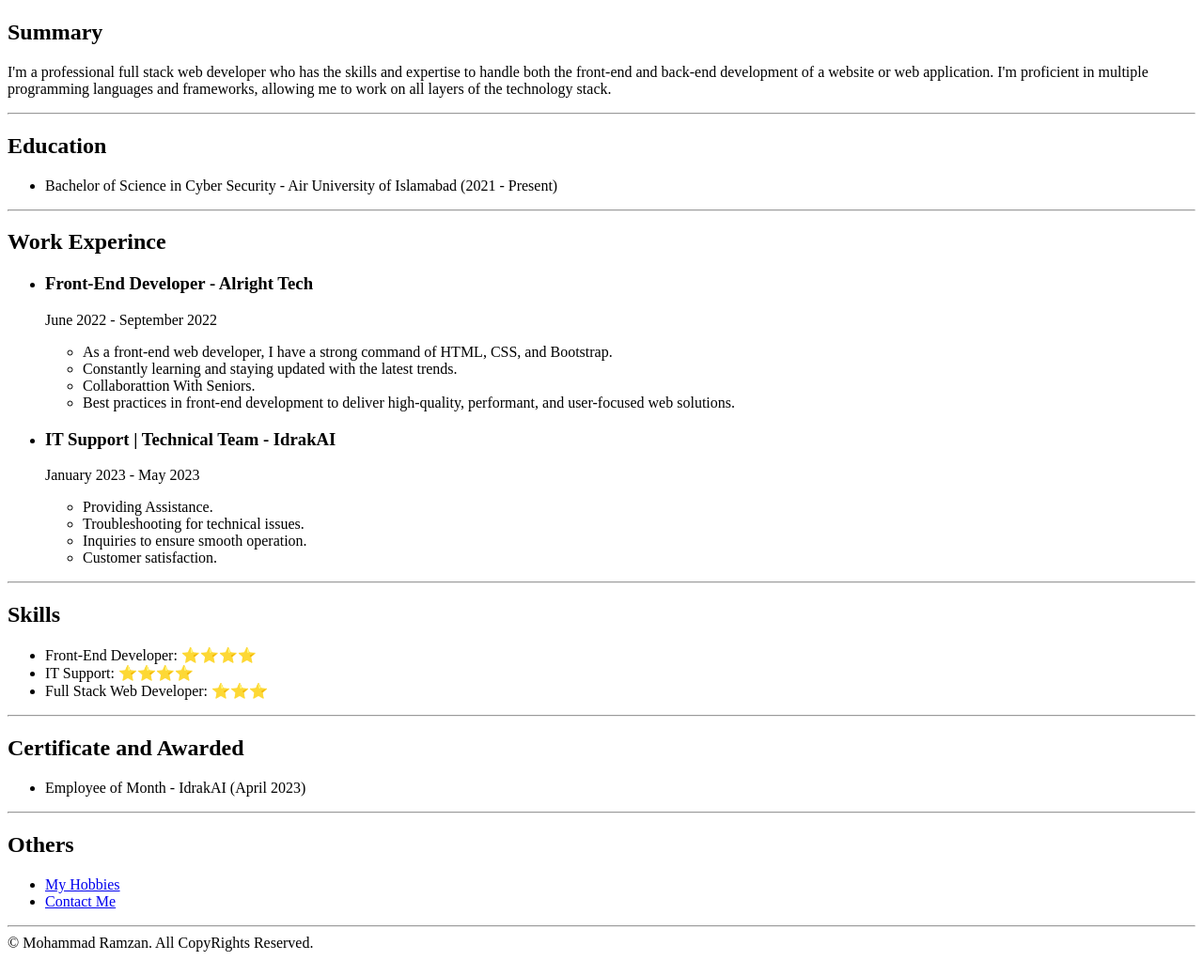
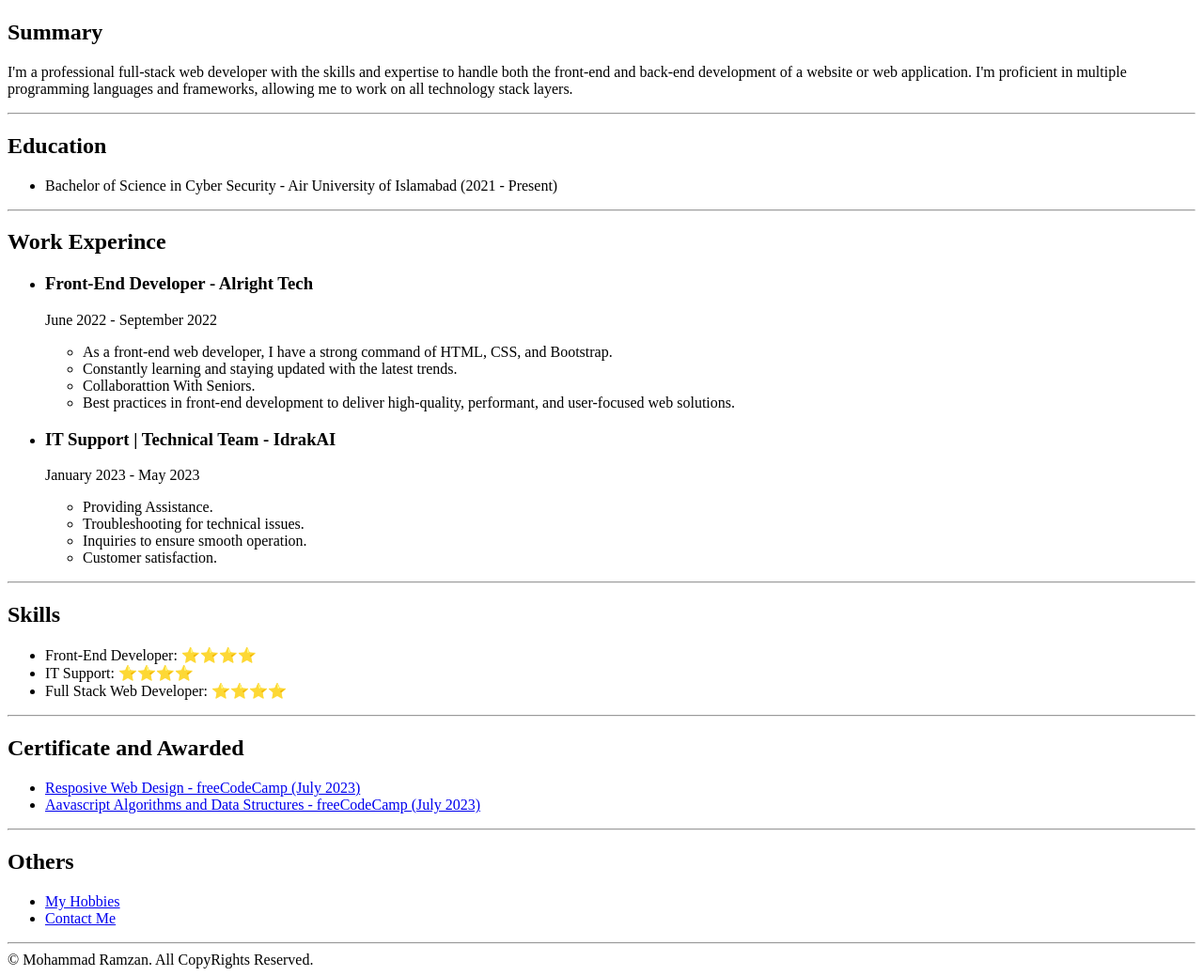
Before and after one commit to RamZan457/myresume, a plain HTML site: page index.html in a window 1280 px wide. Shown: the part 233-1272 px from the top of the page at 94% size. Drawn offline with Linux system fonts and the light colour scheme.

Commit message:
Adding Certificates

```diff
--- a/index.html
+++ b/index.html
@@ -14,16 +14,15 @@
     <!-- Summary About me -->
     <h2>Summary</h2>
     <p>
-        I'm a professional full stack web developer who has the skills and
+        I'm a professional full-stack web developer with the skills and
         expertise to handle both the front-end and back-end development of a
         website or web application. I'm proficient in multiple programming
-        languages and frameworks, allowing me to work on all layers of the
-        technology stack.
+        languages and frameworks, allowing me to work on all technology stack layers.
         <!-- I can design and implement user interfaces, develop
         server-side logic, manage databases, and handle system administration
         tasks. I have a broad understanding of web development concepts and can
         independently tackle end-to-end projects or collaborate with a team. I'm
-        adaptable, continuously learns new technologies, and stays updated with
+        adaptable, continuously learn new technologies, and stay updated with
         industry trends to deliver high-quality and efficient web solutions. -->
     </p>
     <hr />
@@ -37,7 +36,7 @@
     </p>
     <hr>
 
-    <!-- Work Experince -->
+    <!-- Work Experience -->
     <h2>Work Experince</h2>
     <ul>
         <li>
@@ -69,14 +68,15 @@
     <ul>
         <li>Front-End Developer: &#x2B50;&#x2B50;&#x2B50;&#x2B50;</li>
         <li>IT Support: &#x2B50;&#x2B50;&#x2B50;&#x2B50;</li>
-        <li>Full Stack Web Developer: &#x2B50;&#x2B50;&#x2B50;</li>
+        <li>Full Stack Web Developer: &#x2B50;&#x2B50;&#x2B50;&#x2B50;</li>
     </ul>
     <hr>
 
     <!-- Certificate and Awarded -->
     <h2>Certificate and Awarded</h2>
     <ul>
-        <li>Employee of Month - IdrakAI (April 2023)</li>
+        <li><a href="https://www.freecodecamp.org/certification/Ramzan457/responsive-web-design">Resposive Web Design - freeCodeCamp  (July 2023)</a></li>
+        <li><a href="https://www.freecodecamp.org/certification/Ramzan457/javascript-algorithms-and-data-structures">Aavascript Algorithms and Data Structures - freeCodeCamp  (July 2023)</a></li>
     </ul>
     <hr>
 
```
